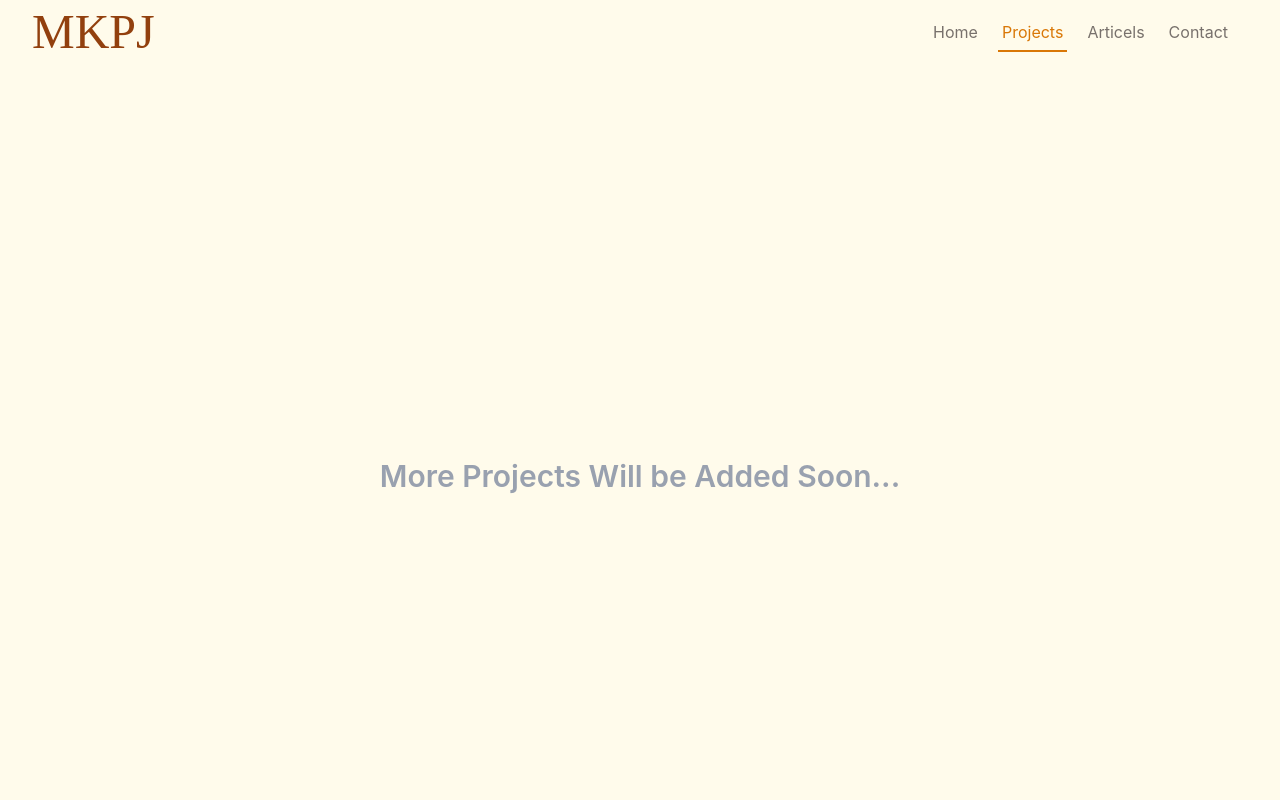
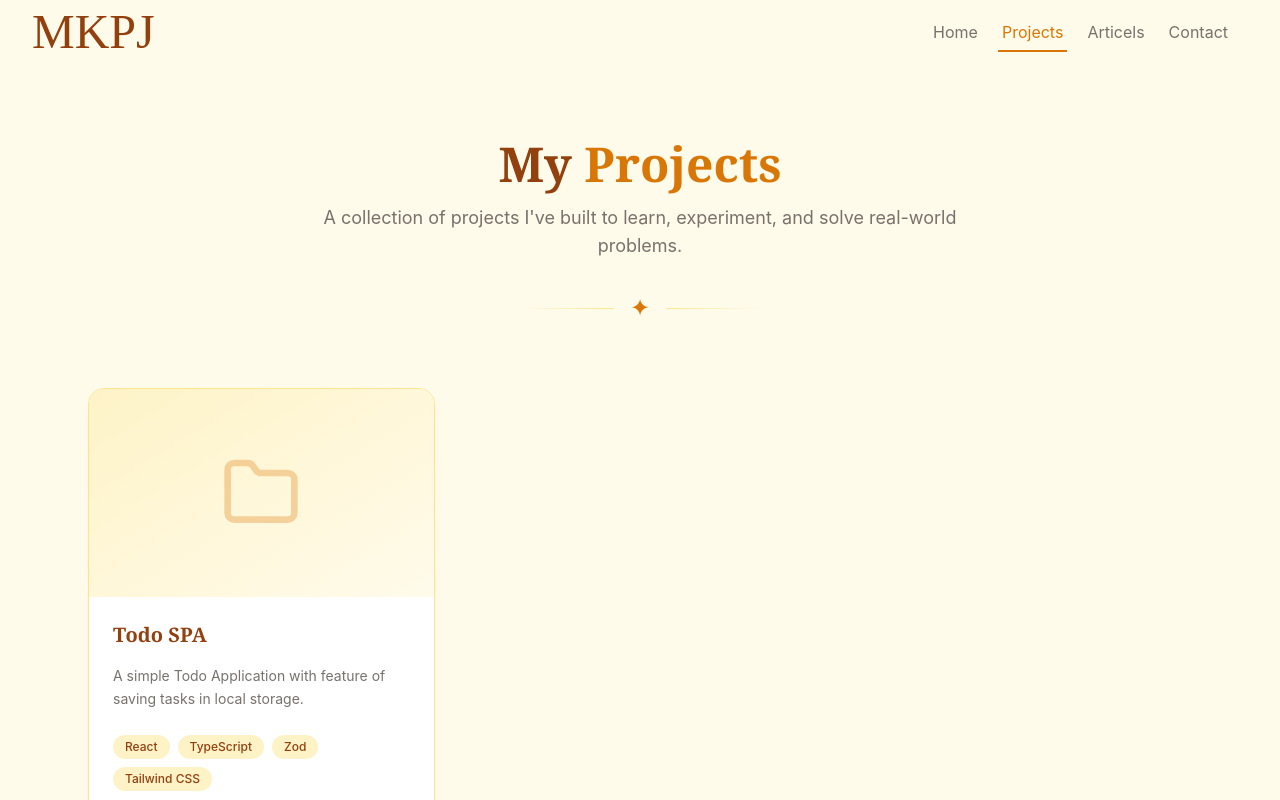
Before and after one commit to MKPJ5/AboutMe, a React (Vite) app: page /projects in a window 1280 px wide. Shown: the top 800 px of the page. Built offline with nearby package versions, Linux system fonts and the light colour scheme; a web font is replaced by a local one.

Commit message:
feat: complete projects page

```diff
--- a/src/pages/Projects.tsx
+++ b/src/pages/Projects.tsx
@@ -1,7 +1,43 @@
+import { motion, type Variants } from "framer-motion";
+import ProjectCard from "@/components/ui/ProjectCard/ProjectCard";
+import { ProjectsInfo } from "@/data/Projects/ProjectInfo";
+import SingleOrnament from "@/components/ui/Ornaments/SingleOrnament";
+
+const headerVariants: Variants = {
+  hidden: { opacity: 0, y: -20 },
+  visible: {
+    opacity: 1,
+    y: 0,
+    transition: { duration: 0.6, ease: "easeOut" },
+  },
+};
+
 const Projects = () => {
   return (
-    <div className="flex min-h-screen items-center justify-center">
-      <h1 className="text-3xl font-semibold text-gray-400">More Projects Will be Added Soon...</h1>
+    <div className="min-h-screen font-sans text-[#44403C] selection:bg-[#FDE68A] selection:text-[#92400E]">
+      <div className="mx-auto max-w-6xl px-6 py-16">
+        <motion.div
+          variants={headerVariants}
+          initial="hidden"
+          animate="visible"
+          className="mb-16 text-center"
+        >
+          <h1 className="mb-4 font-serif text-4xl font-bold text-[#92400E] md:text-5xl">
+            My <span className="text-[#D97706]">Projects</span>
+          </h1>
+          <p className="mx-auto max-w-2xl text-lg text-[#78716C]">
+            A collection of projects I've built to learn, experiment, and solve real-world problems.
+          </p>
+
+          <SingleOrnament />
+        </motion.div>
+
+        <motion.div className="grid grid-cols-1 gap-8 md:grid-cols-2 lg:grid-cols-3">
+          {ProjectsInfo.map((proj, index) => (
+            <ProjectCard project={proj} index={index} />
+          ))}
+        </motion.div>
+      </div>
     </div>
   );
 };
```
